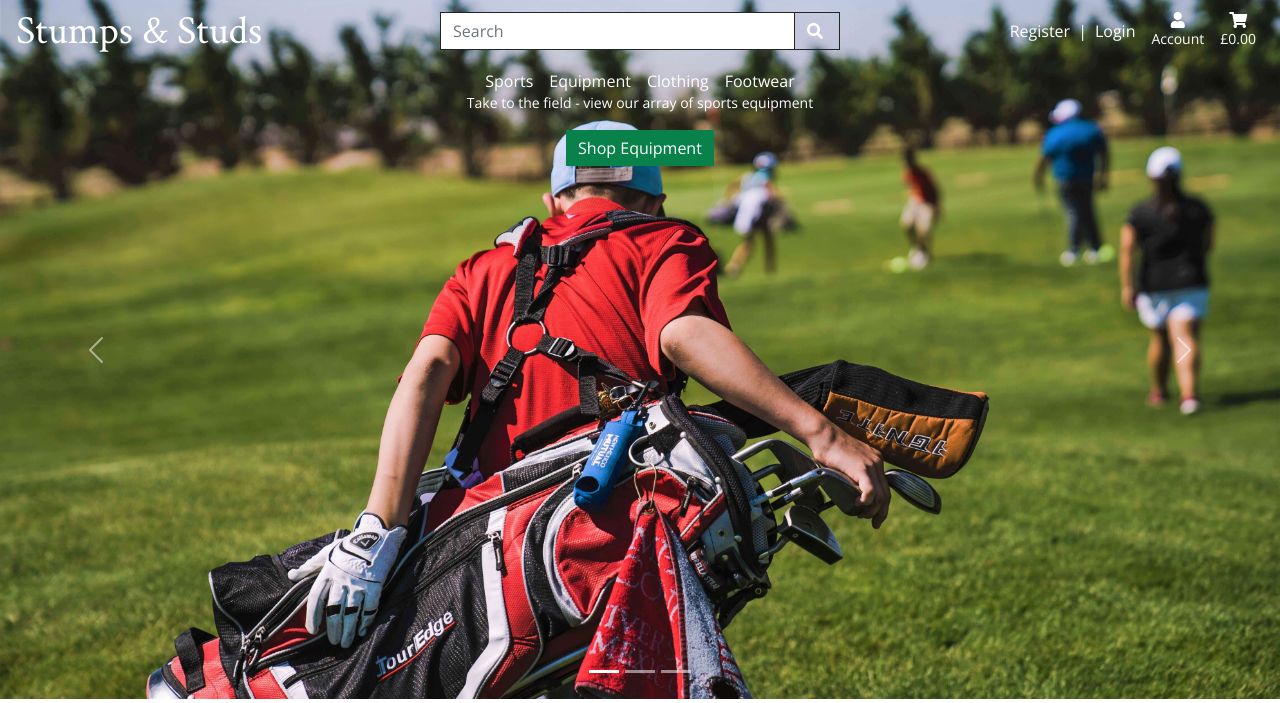
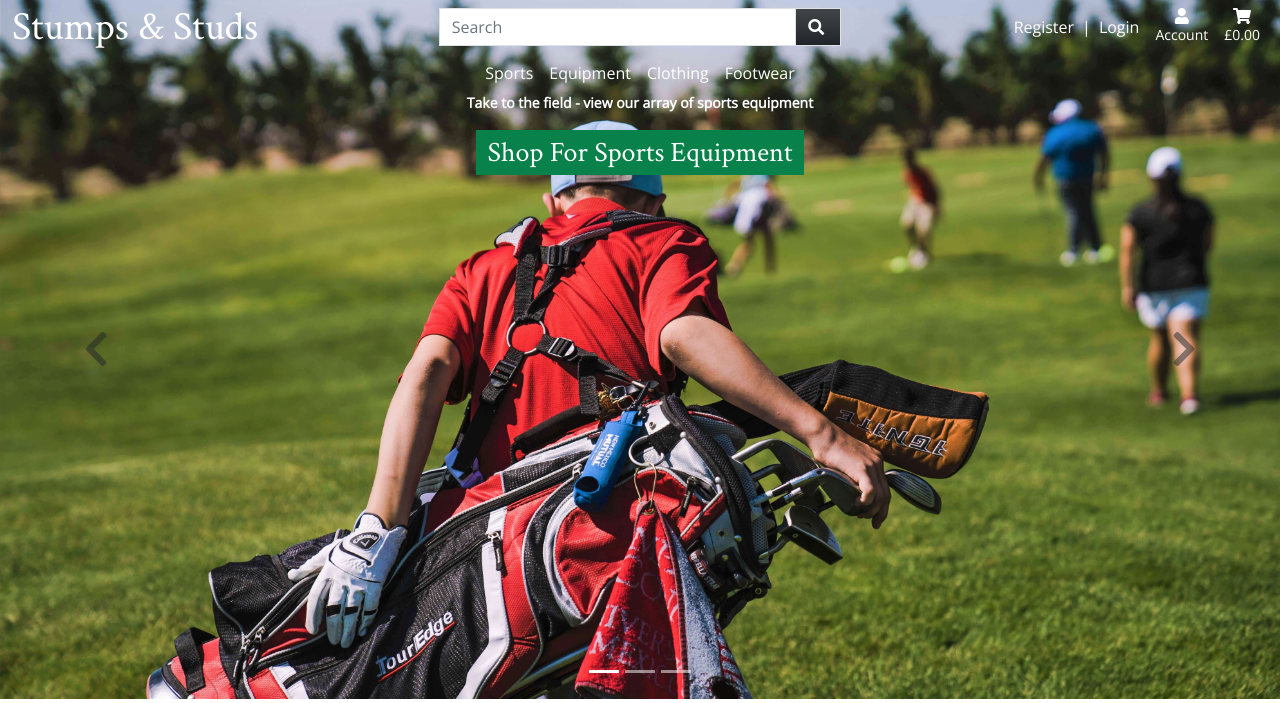
Before and after one commit to LukeGarnham/Stumps-and-Studs-MS4, a Django app: page / in a window 1280 px wide. Shown: the top 703 px of the page. Run offline with Django 3.2, Linux system fonts and the light colour scheme; some libraries are stand-ins or nearby versions.

Commit message:
Change icons on home page carousel to improve their visibility.  Added styling to Account dropdown.

```diff
--- a/home/templates/home/index.html
+++ b/home/templates/home/index.html
@@ -16,7 +16,7 @@
                     <div class="carousel-caption d-block">
                         <small>Take to the field - view our array of sports equipment</small>
                         <div>
-                            <a href="" class="btn btn-green mt-3">Shop Equipment</a>
+                            <a href="" class="btn btn-green mt-3"><h3 class="mb-0">Shop For Sports Equipment</h3></a>
                         </div>
                     </div>
                 </div>
@@ -25,7 +25,7 @@
                     <div class="carousel-caption d-block">
                         <small>Get kitted out in the latest activewear!</small>
                         <div>
-                            <a href="" class="btn btn-green mt-3">Clothing</a>
+                            <a href="" class="btn btn-green mt-3"><h3 class="mb-0">Shop For Clothing</h3></a>
                         </div>
                     </div>
                 </div>
@@ -34,17 +34,17 @@
                     <div class="carousel-caption d-block">
                         <small>Leap into action with the latest footwear!</small>
                         <div>
-                            <a href="" class="btn btn-green mt-3">Footwear</a>
+                            <a href="" class="btn btn-green mt-3"><h3 class="mb-0">Shop For Footwear</h3></a>
                         </div>
                     </div>
                 </div>
             </div>
             <button class="carousel-control-prev" type="button" data-bs-target="#carouselExampleCaptions" data-bs-slide="prev">
-                <span class="carousel-control-prev-icon" aria-hidden="true"></span>
+                <span aria-hidden="true"><i class="fas fa-chevron-left fs-1 text-dark"></i></span>
                 <span class="visually-hidden">Previous</span>
             </button>
             <button class="carousel-control-next" type="button" data-bs-target="#carouselExampleCaptions" data-bs-slide="next">
-                <span class="carousel-control-next-icon" aria-hidden="true"></span>
+                <span aria-hidden="true"><i class="fas fa-chevron-right fs-1 text-dark"></i></span>
                 <span class="visually-hidden">Next</span>
             </button>
         </div>
--- a/static/css/base.css
+++ b/static/css/base.css
@@ -41,9 +41,11 @@ a {
 .purple-hover:hover,
 a:hover,
 #search-button[aria-expanded="true"],
-#search-button:hover {
+#search-button:hover,
+.dropdown-item:hover {
     color: #B388EB;
     font-weight: bold;
+    background-color: #04080F;
 }
 
 /*----------------------------------------------------------------------------------------------------------Navbar*/
@@ -61,10 +63,13 @@ header {
 
 .dropdown-menu {
     transform: translate(-50px, 56px);
-    border: 1px solid #04080F;
-    color: #04080F;
+    border: none;
     text-align: center;
     min-width: auto;
+}
+
+.dropdown-item {
+    color: #fff;
 }
 
 /* Bootstrap styling */
@@ -91,6 +96,7 @@ header {
 
 .carousel-caption {
     top: 10%;
+    font-weight: bold;
 }
 
 /*----------------------------------------------------------------------------------------------------------Media Queries*/
--- a/templates/includes/header.html
+++ b/templates/includes/header.html
@@ -1,4 +1,4 @@
-<div class="row p-1 mx-0">
+<div class="row mx-0">
     <!-- Logo -->
     <div class="d-none d-md-block col-4 order-md-1 my-auto">
         <a href=""><h1 class="mb-0">Stumps & Studs</h1></a>
@@ -26,11 +26,11 @@
             </li>
             <li class="list-inline-item mx-0">
                 <div class="dropdown">
-                    <span class="text-center d-flex flex-column p-2 purple-hover" type="button" id="account-options" data-bs-toggle="dropdown" aria-expanded="false" data-bs-offset="0,3">
+                    <span class="text-center d-flex flex-column p-2 purple-hover" type="button" id="account-options" data-bs-toggle="dropdown" aria-expanded="false" data-bs-offset="-13.36,0">
                         <i class="fas fa-user"></i>
                         <small>Account</small>
                     </span>
-                    <ul class="dropdown-menu" aria-labelledby="account-options">
+                    <ul class="dropdown-menu bg-dark rounded-0 py-0" aria-labelledby="account-options">
                         <li>
                             <a href="" class="dropdown-item">Account</a>
                         </li>
@@ -52,9 +52,9 @@
     <div id="nav-search" class="collapse d-md-block col-10 offset-1 col-md-4 offset-md-0 order-md-2 my-auto py-1 py-md-0">
         <form class="d-flex" method="GET" action="">
             <div class="input-group">
-                <input class="form-control border border-dark rounded-0" type="search" name="q" placeholder="Search" aria-label="Search">
+                <input class="form-control border rounded-0" type="search" name="q" placeholder="Search" aria-label="Search">
                 <div class="input-group-append">
-                    <button class="btn border border-dark pe-3 rounded-0 purple-hover" type="submit">
+                    <button class="btn border pe-3 rounded-0 bg-dark bg-gradient purple-hover" type="submit">
                         <i class="fas fa-search"></i>
                     </button>
                 </div>
```
